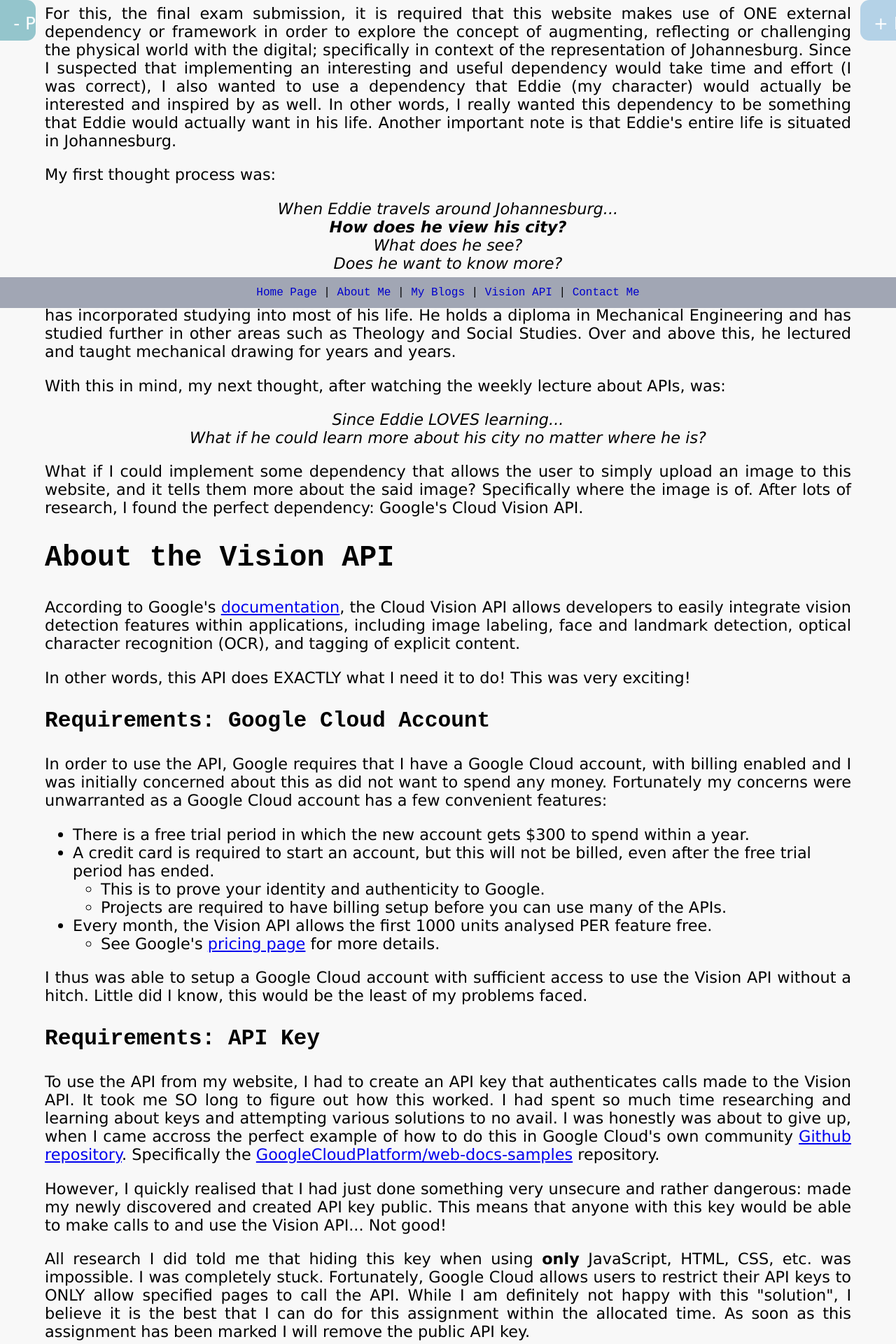
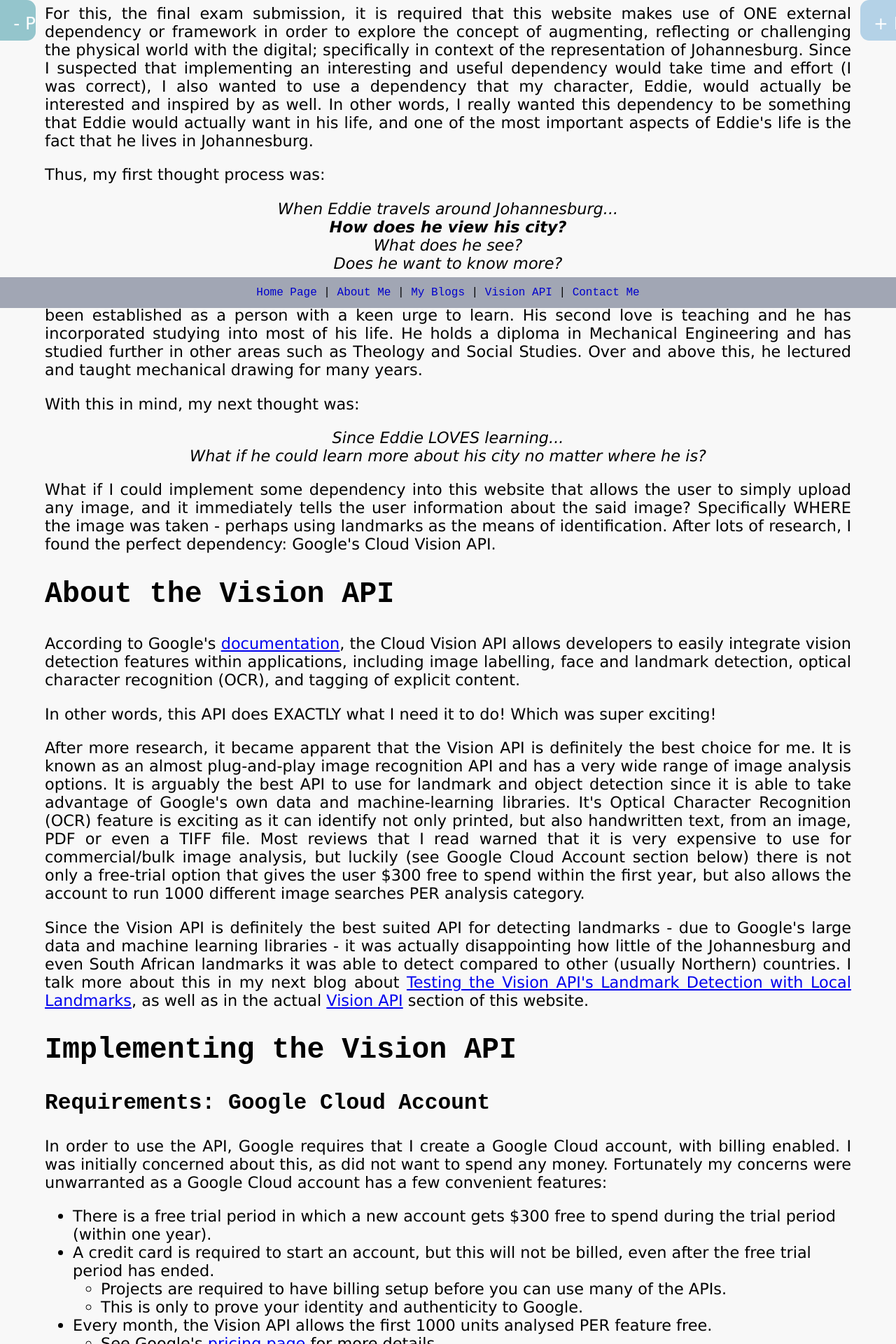
Before and after one commit to JessWhosBack/WSOA3028A_1829172, a PHP site: page /blogs/2020/Week16/Reflection-Vision-API/ in a window 1280 px wide. Shown: the part 360-2280 px from the top of the page at 70% size. Run offline with PHP 8.4, Linux system fonts and the light colour scheme.

Commit message:
FINAL PUSH FOR EXAM ASSIGNMENT

```diff
--- a/blogs/2020/Week16/Reflection-Vision-API/index.html
+++ b/blogs/2020/Week16/Reflection-Vision-API/index.html
@@ -54,12 +54,12 @@
             dependency or framework in order to explore the concept of augmenting, reflecting or challenging the
             physical world with the digital; specifically in context of the representation of Johannesburg. Since I
             suspected that implementing an interesting and useful dependency would take time and effort (I was correct),
-            I also wanted to use a dependency that Eddie (my character) would actually be interested and
-            inspired by as well. In other words, I really wanted this dependency to be something that Eddie would
-            actually want in his life. Another important note is that Eddie's entire life is situated in Johannesburg.
+            I also wanted to use a dependency that my character, Eddie, would actually be interested and inspired by as
+            well. In other words, I really wanted this dependency to be something that Eddie would actually want in his
+            life, and one of the most important aspects of Eddie's life is the fact that he lives in Johannesburg.
         </p>
         <p>
-            My first thought process was:
+            Thus, my first thought process was:
         <blockquote>
             When Eddie travels around Johannesburg...
             <br><b>How does he view his city?</b>
@@ -68,46 +68,69 @@
         </blockquote>
         </p>
         <p>
-            Eddie has been established as a person with a keen urge to learn. His second love is teaching and he has
-            incorporated studying into most of his life. He holds a diploma in Mechanical Engineering and has studied
-            further in other areas such as Theology and Social Studies. Over and above this, he lectured and taught
-            mechanical drawing for years and years.
+            Another extremely important aspect of Eddie's life is academics; learning and teaching. Eddie has been
+            established as a person with a keen urge to learn. His second love is teaching and he has incorporated
+            studying into most of his life. He holds a diploma in Mechanical Engineering and has studied further in
+            other areas such as Theology and Social Studies. Over and above this, he lectured and taught mechanical
+            drawing for many years.
         </p>
         <p>
-            With this in mind, my next thought, after watching the weekly lecture about APIs, was:
+            With this in mind, my next thought was:
         <blockquote>
             Since Eddie LOVES learning...
             <br>What if he could learn more about his city no matter where he is?
         </blockquote>
-        What if I could implement some dependency that allows the user to simply upload an image to this website, and it
-        tells them more about the said image? Specifically where the image is of. After lots of research, I found the
-        perfect dependency: Google's Cloud Vision API.
+        What if I could implement some dependency into this website that allows the user to simply upload any image, and
+        it immediately tells the user information about the said image? Specifically WHERE the image was taken - perhaps
+        using landmarks as the means of identification. After lots of research, I found the perfect dependency: Google's
+        Cloud Vision API.
         </p>
         <h2>About the Vision API</h2>
         <p>
             According to Google's <a href="https://cloud.google.com/vision/docs" target="_blank">documentation</a>,
             the Cloud Vision API allows developers to easily integrate vision detection features within
-            applications, including image labeling, face and landmark detection, optical character recognition
+            applications, including image labelling, face and landmark detection, optical character recognition
             (OCR), and tagging of explicit content.
         </p>
         <p>
-            In other words, this API does EXACTLY what I need it to do! This was very exciting!
+            In other words, this API does EXACTLY what I need it to do! Which was super exciting!
         </p>
+        <p>
+            After more research, it became apparent that the Vision API is definitely the best choice for me. It is
+            known as an almost plug-and-play image recognition API and has a very wide range of image analysis options.
+            It is arguably the best API to use for landmark and object detection since it is able to take advantage of
+            Google's own data and machine-learning libraries. It's Optical Character Recognition (OCR) feature is
+            exciting as it can identify not only printed, but also handwritten text, from an image, PDF or even a TIFF
+            file. Most reviews that I read warned that it is very expensive to use for commercial/bulk image analysis,
+            but luckily (see Google Cloud Account section below) there is not only a free-trial option that gives the
+            user $300 free to spend within the first year, but also allows the account to run 1000 different image
+            searches PER analysis category.
+        </p>
+        <p>
+            Since the Vision API is definitely the best suited API for detecting landmarks - due to Google's large data
+            and machine learning libraries - it was actually disappointing how little of the Johannesburg and even South
+            African landmarks it was able to detect compared to other (usually Northern) countries. I talk more about
+            this in my next blog about <a href="../Testing-Vision-API-With-Local-Landmarks/" target="_blank">Testing the
+                Vision API's Landmark Detection with Local Landmarks</a>, as well as in the actual <a
+                href="../../../../Learn-With-Me/" target="_blank">Vision API</a> section of this website.
+        </p>
+        <h2>Implementing the Vision API</h2>
         <h3>Requirements: Google Cloud Account</h3>
         <p>
-            In order to use the API, Google requires that I have a Google Cloud account, with billing enabled and I was
-            initially concerned about this as did not want to spend any money. Fortunately my concerns were unwarranted
+            In order to use the API, Google requires that I create a Google Cloud account, with billing enabled. I was
+            initially concerned about this, as did not want to spend any money. Fortunately my concerns were unwarranted
             as a Google Cloud account has a few convenient features:
         <ul>
             <li>
-                There is a free trial period in which the new account gets $300 to spend within a year.
+                There is a free trial period in which a new account gets $300 free to spend during the trial period
+                (within one year).
             </li>
             <li>
                 A credit card is required to start an account, but this will not be billed, even after the free trial
                 period has ended.
                 <ul>
-                    <li>This is to prove your identity and authenticity to Google.</li>
                     <li>Projects are required to have billing setup before you can use many of the APIs.</li>
+                    <li>This is only to prove your identity and authenticity to Google.</li>
                 </ul>
             </li>
             <li>
@@ -121,44 +144,153 @@
             </li>
         </ul>
         I thus was able to setup a Google Cloud account with sufficient access to use the Vision API without a hitch.
-        Little did I know, this would be the least of my problems faced.
+        Little did I know, this would be the least of my problems.
         </p>
         <h3>Requirements: API Key</h3>
         <p>
             To use the API from my website, I had to create an API key that authenticates calls made to the Vision API.
             It took me SO long to figure out how this worked. I had spent so much time researching and learning about
-            keys and attempting various solutions to no avail. I was honestly was about to give up, when I came accross
+            keys and attempting various solutions to no avail. I was honestly was about to give up, when I came across
             the perfect example of how to do this in Google Cloud's own community
-            <a href="https://github.com/GoogleCloudPlatform" target="_blank">Github repository</a>.
+            <a href="https://github.com/GoogleCloudPlatform" target="_blank">GitHub repository</a>.
             Specifically the <a
                 href="https://github.com/GoogleCloudPlatform/web-docs-samples/tree/master/vision/explore-api"
                 target="_blank">GoogleCloudPlatform/web-docs-samples</a> repository.
         </p>
         <p>
-            However, I quickly realised that I had just done something very unsecure and rather dangerous: made my newly
-            discovered and created API key public. This means that anyone with this key would be able to make calls to
-            and use the Vision API... Not good!
+            After successfully using this API key within my HTML and JavaScript, I was able to setup a connection to the
+            Vision API on my website. However, I quickly realised that I had just done something very unsecure and
+            rather dangerous: made my API key public. This means that anyone can simply inspect my website, copy out my
+            key and use it to make authentic calls to the Vision API... Not good! Google even sent me an email saying:
+
+        <blockquote style="text-align: left;">
+            Dear Customer,
+            <br> We have detected a publicly accessible Google API key associated with the following Google Cloud
+            Platform project:
+            <br><br> Project WSOA3028A (id: XXX) with API key XYZ
+            <br><br> The key was found at the following URL:
+            <a href="https://github.com/JessWhosBack/WSOA3028A_1829172/blob/bfaee72a6c80a575c462bfdfc1bd4290896e5607/Learn-With-Me/key.js"
+                target="_blank">https://github.com/JessWhosBack/WSOA3028A_1829172/</a>
+            <br><br> We believe that you or your organization may have inadvertently published the affected API key in
+            public sources or on public websites (for example, credentials mistakenly uploaded to a service such as
+            GitHub.)
+            <br><br> Please note that as the project/account owner, you are responsible for securing your keys.
+            Therefore, we recommend that you take the following steps to remedy this situation:
+            <ol>
+                <li>
+                    If this key is intended to be public (or if a publicly accessible key isn’t preventable):
+                    <ul>
+                        <li>
+                            Log in to the Google Cloud Console and review the API and billing activity on your account,
+                            ensuring the usage is in line with what you expected.
+                        </li>
+                        <li>
+                            Add <a href="https://cloud.google.com/docs/authentication/api-keys#api_key_restrictions"
+                                target="_blank">API key restrictions</a> to your API key, if applicable.
+                        </li>
+                    </ul>
+                </li>
+                <li>
+                    If this key was NOT meant to be public:
+                    <ul>
+                        <li>
+                            Regenerate the compromised API key: Search for Credentials in the cloud console platform,
+                            Edit the leaked key, and use the Regenerate Key button to rotate the key. For more details,
+                            review the instructions on <a
+                                href="https://cloud.google.com/security/compromised-credentials"
+                                target="_blank">handling compromised GCP credentials</a>.
+                        </li>
+                        <li>
+                            Take immediate steps to ensure that your API key(s) are not embedded in public source code
+                            systems, stored in download directories, or unintentionally shared in other ways.
+                        </li>
+                        <li>
+                            Add <a href="https://cloud.google.com/docs/authentication/api-keys#api_key_restrictions"
+                                target="_blank">API key restrictions</a> to your API key, if applicable.
+                        </li>
+                    </ul>
+                </li>
+            </ol>
+            The security of your Google Cloud Platform account(s) is important to us.
+            <br><br> Sincerely,
+            <br> Google Cloud Platform Trust & Safety
+        </blockquote>
         </p>
         <p>
-            All research I did told me that hiding this key when using <b>only</b> JavaScript, HTML, CSS, etc. was
-            impossible. I was completely stuck. Fortunately, Google Cloud allows users to restrict their API keys to
-            ONLY allow specified pages to call the API. While I am definitely not happy with this "solution", I believe
-            it is the best that I can do for this assignment within the allocated time. As soon as this assignment has
-            been marked I will remove the public API key.
+            All research I did told me that hiding this key when using only JavaScript, HTML, CSS, etc. was impossible.
+            I was completely stuck. Fortunately, following the advice in the above email from Google Cloud, I was able
+            to restrict my API key to ONLY allow specified webpages or domains to call the API - in other words, only
+            THIS website can use the key. While I am definitely not happy with this "solution", I believe it is the best
+            that I can do for this assignment within the allocated time. As soon as this assignment has been marked I
+            will remove the public API key.
         </p>
-        <h3>External Dependency or Framework</h3>
+
+
+
+        <h2>Alternatives to the Vision API</h2>
         <p>
-            Why is this dependency necessary?
-            What alternatives are there?
-            Why did I choose this one?
-            Technical impact of it?
+            There are some amazing and super useful image analysis APIs out there, but hardly any of them facilitate
+            landmark identification or detection. A few alternatives to the Vision API are listed below, with the
+            reasons why they were not chosen.
+        <ul>
+            <li>
+                Amazon's <a href="https://aws.amazon.com/rekognition/" target="_blank">Rekognition API</a>
+                <ul>
+                    <li>
+                        Known for the Celebrity Recognition, Capture Movement and Detect Text in Image features, this
+                        API also has a free tier for one year, however it is not as well suited to analyse images for
+                        landmarks as the Vision API.
+                    </li>
+                </ul>
+            </li>
+            <li>
+                IBM's <a href="https://www.ibm.com/cloud/watson-visual-recognition" target="_blank">Watson Visual
+                    Recognition API</a>
+                <ul>
+                    <li>
+                        Known for allowing users to build, train and test custom machine learning models - which sounds
+                        SUPER cool, but probably too complicated for this assignment, and does not facilitate landmark
+                        detection.
+                    </li>
+                </ul>
+            </li>
+            <li>
+                Microsoft Azure Cloud's <a
+                    href="https://azure.microsoft.com/en-us/services/cognitive-services/computer-vision/"
+                    target="_blank">Computer Vision API</a>
+                <ul>
+                    <li>
+                        I think this is the best alternative to the Vision API to facilitate my needs.
+                    </li>
+                    <li>
+                        Perhaps the best API for analysing image properties. It also facilitates landmark detection, but
+                        does not have as extensive database to draw from as Google. Is also priced per region as well as
+                        per number of images analysed.
+                    </li>
+                </ul>
+            </li>
+            <li>
+                <a href="https://www.clarifai.com/" target="_blank">Clarifai</a>
+                <ul>
+                    <li>
+                        This API also allows for machine learning, and is known for it's fashion identification system.
+                        Another noteworthy feature is the food algorithm (which can analyse food items down to the
+                        ingredient level). Again, does not facilitate landmark detection.
+                    </li>
+                </ul>
+            </li>
+            <li>
+                <a href="https://imagga.com/" target="_blank">Imagga</a>
+                <ul>
+                    <li>
+                        This API is an automated image tagging and categorization API - i.e. a Digital Asset Management
+                        API. While an incredibly useful API for the analysis of images and other digital media, this
+                        does not suit my need for a landmark identification API.
+                    </li>
+                </ul>
+            </li>
+        </ul>
         </p>
-        <h3>Augmenting/Reflecting/Challenging the Physical World with the Digital</h3>
-        <h3>Johannesburg</h3>
-
-        <h2>About the Vision API</h2>
-
-        <h2>Security Concerns: Public API Key</h2>
     </article>
     <footer class="footer">
         <nav>
--- a/blogs/index.html
+++ b/blogs/index.html
@@ -129,11 +129,11 @@
     <section class="blogItem">
         <a href="2020/Week16/Reflection-Vision-API/">
             <p>Google Cloud's Vision API</p>
-            <img src="../Images/Week16/512px-Cloud-vision-api-Logo.svg.png">
+            <img src="../Images/Week16/Eddie_CloudVisionLogo.PNG">
         </a>
         <a href="2020/Week16/Testing-Vision-API-With-Local-Landmarks/">
             <p>Testing the Landmark Detection Feature with Local Landmarks</p>
-            <img src="../Images/Week16/south-africa-flag-xl.png">
+            <img src="../Images/Week16/Eddie_SAFlag.PNG">
         </a>
     </section>
     <footer>
--- a/index.html
+++ b/index.html
@@ -50,10 +50,11 @@
         <section class="latestBlogContainer">
             <div class="latestBlog">
                 <img src="Images/Week15/EDDIE_FamaLogo.PNG" style="max-width: 400px;">
-                <h2>Latest Blog: Fama.io vs Twitter</h2>
+                <h2>Blog: Using Google Cloud's Vision API</h2>
             </div>
-            <iframe src="blogs/2020/Week15/Reflection-Fama-vs-Twitter/"></iframe>
+            <iframe src="blogs/2020/Week16/Reflection-Vision-API/"></iframe>
         </section>
+        <section style="padding-bottom: 7%"></section>
     </article>
 
     <footer>
--- a/stylesheet.css
+++ b/stylesheet.css
@@ -183,7 +183,6 @@ blockquote{
     border-radius: 15px 15px 15px 15px;
     background-color: #b4d2e7;
     padding:2%;
-
 }
 .latestBlog{
     display: flex;
```
Also changed, not shown: Images/Week16/512px-Cloud-vision-api-Logo.svg.png (deleted), Images/Week16/Eddie_CloudVisionLogo.PNG (added), Images/Week16/Eddie_SAFlag.PNG (added), Images/Week16/social-icon-google-cloud-1200-630.png (deleted), Images/Week16/south-africa-flag-xl.png (deleted).
